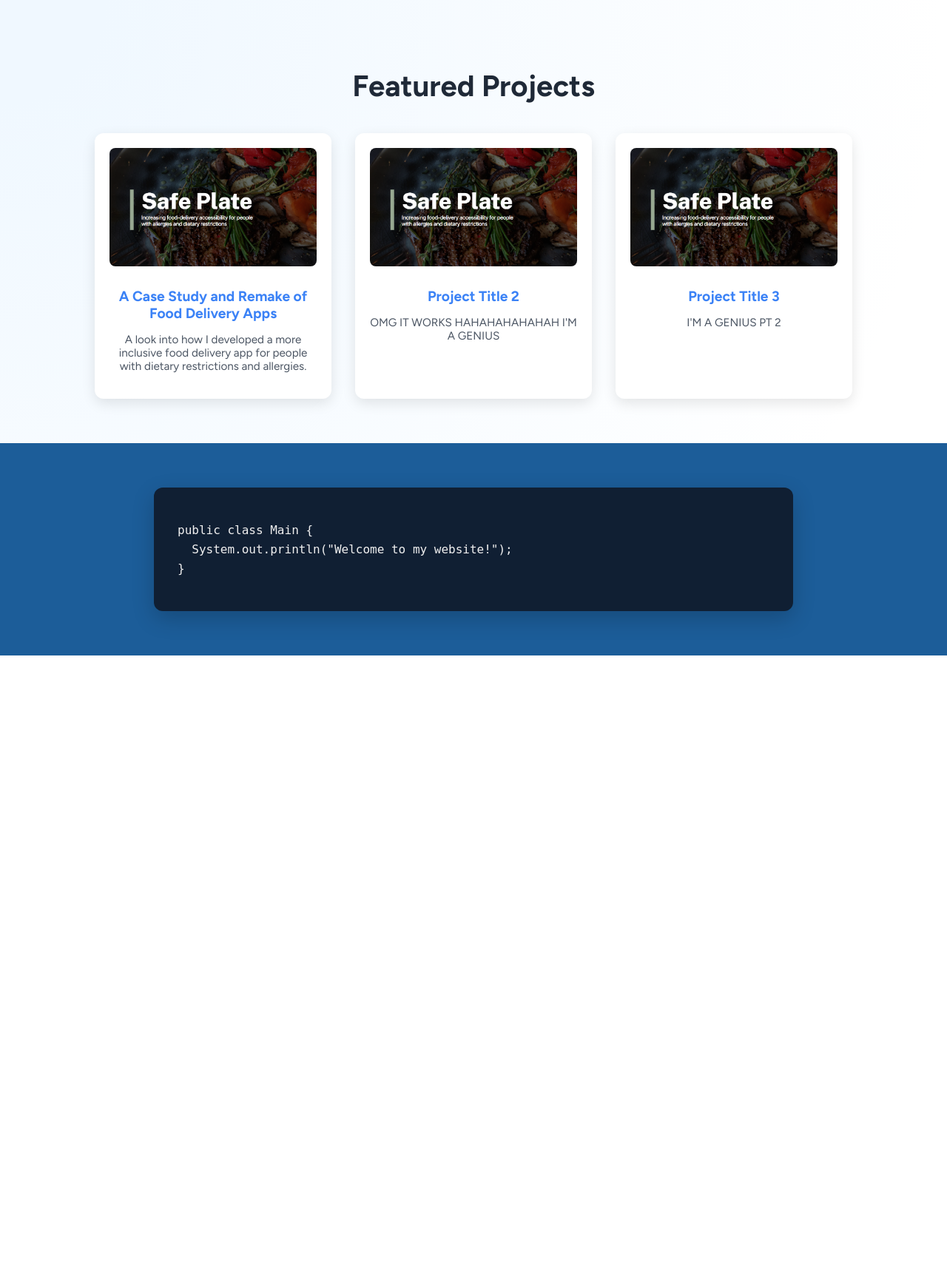
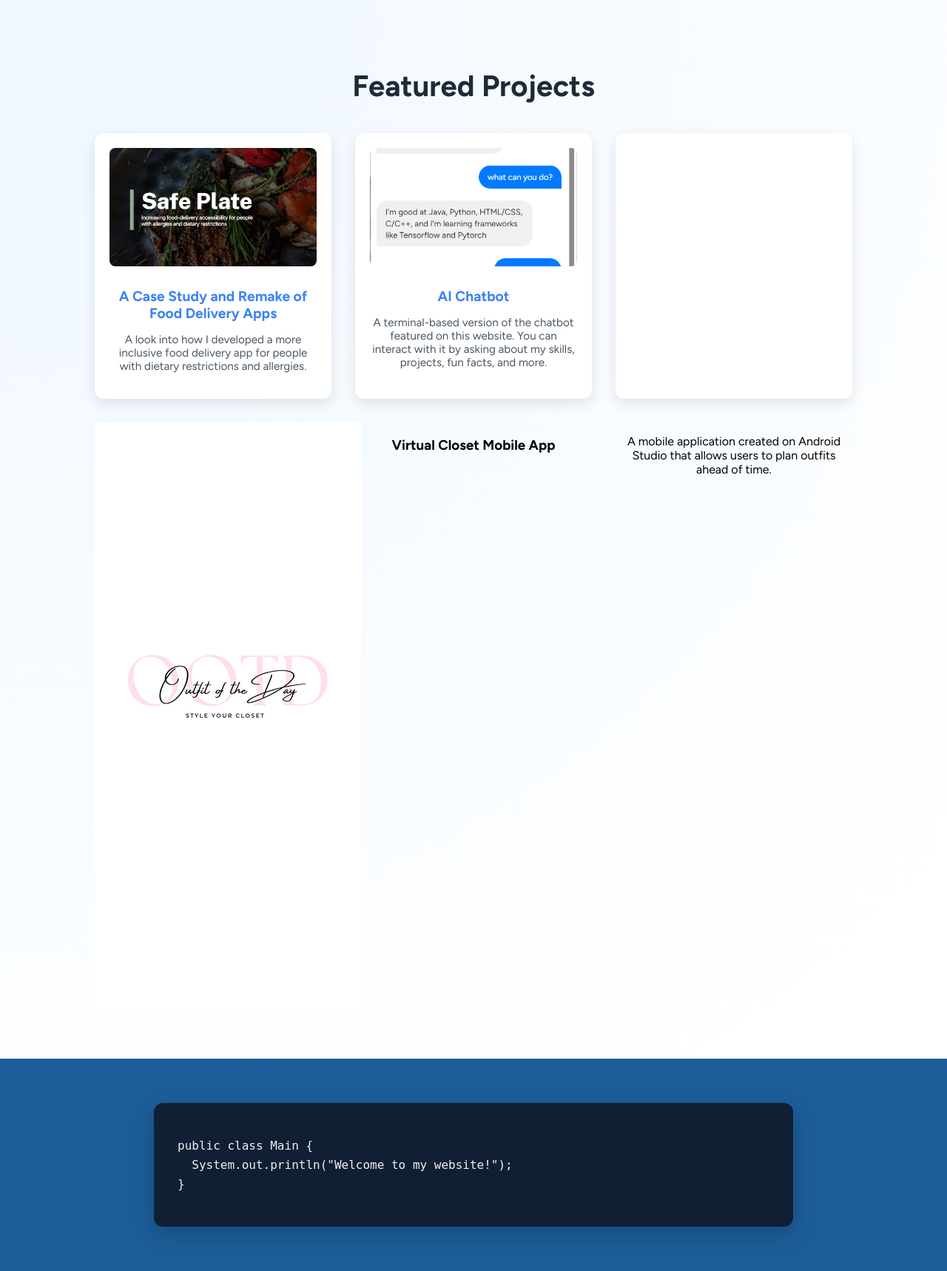
Before and after one commit to adeolaoj/portfolio-website, a Flask app: page / in a window 1280 px wide. Shown: the part 1185-2903 px from the top of the page at 74% size. Before the commit the page ends 2071 px from the top, so only its background shows below. Run offline with Flask 3, Linux system fonts and the light colour scheme; parts of the project's set-up code (start-up, migrations or seed data) failed here and were passed over.

Commit message:
updating portfolio projects

```diff
--- a/templates/index.html
+++ b/templates/index.html
@@ -21,7 +21,6 @@
             <a href="#" class="nav-link active">Home</a>
             <a href="#about-me" class="nav-link">About Me</a>
             <a href="#projects" class="nav-link">Projects</a>
-            <a href="#" class="nav-link">Skills</a>
         </nav>
         <a href="#contact" class="contact-btn">Contact Me</a>
     </header>
@@ -92,16 +91,16 @@
                 <h3>A Case Study and Remake of Food Delivery Apps</h3>
                 <p>A look into how I developed a more inclusive food delivery app for people with dietary restrictions and allergies.</p>
             </a>
-            <div class="project-card">
-                <img src="{{ url_for('static', filename='images/safe_plate_thumb.png') }}" alt="Project 2 Thumbnail">
-                <h3>Project Title 2</h3>
-                <p>OMG IT WORKS HAHAHAHAHAHAH I'M A GENIUS</p>
-            </div>
-            <div class="project-card">
-                <img src="{{ url_for('static', filename='images/safe_plate_thumb.png') }}" alt="Project 3 Thumbnail">
-                <h3>Project Title 3</h3>
-                <p>I'M A GENIUS PT 2</p>
-            </div>
+            <a href="https://github.com/adeolaoj/portfolio-chatbot" target="_blank" class="project-card">
+                <img src="{{ url_for('static', filename='images/chatbot_thumb.png') }}" alt="Project 2 Thumbnail">
+                <h3>AI Chatbot</h3>
+                <p>A terminal-based version of the chatbot featured on this website. You can interact with it by asking about my skills, projects, fun facts, and more.</p>
+            </a>
+            <a href="https://github.com/adeolaoj/OOTD-app" target="_blank" class="project-card"></a>
+                <img src="{{ url_for('static', filename='images/ootd_thumb.png') }}" alt="Project 3 Thumbnail">
+                <h3>Virtual Closet Mobile App</h3>
+                <p>A mobile application created on Android Studio that allows users to plan outfits ahead of time.</p>
+            </a>
         </div>
     </section>
 
```
Also changed, not shown: static/images/chatbot_thumb.png (added), static/images/ootd_thumb.png (added).
